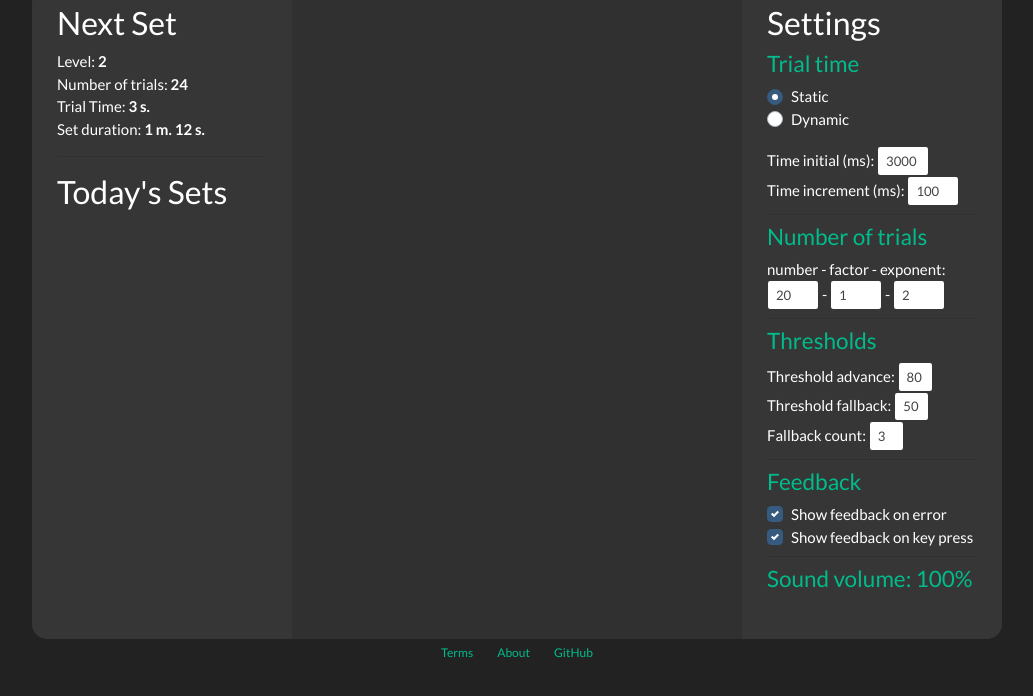
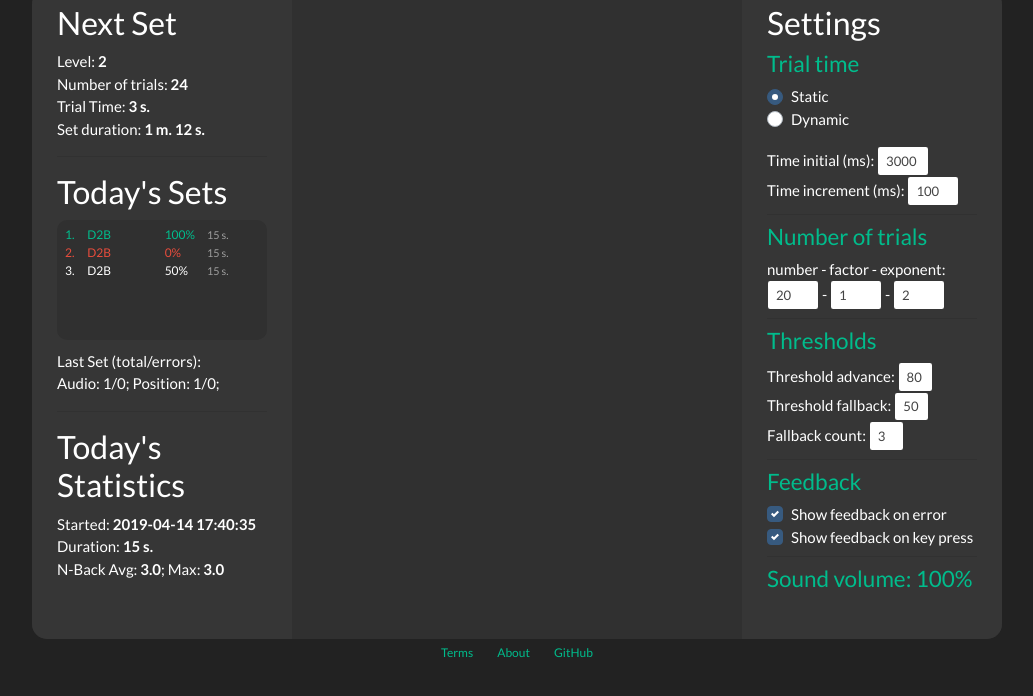
Before and after one commit to R9c8/dual-n-back-redux, a plain HTML site: page layouts/training.html in a window 1280 px wide. Shown: the part 96-792 px from the top of the page, without its empty margins (123-1156 px from the left). Drawn offline with Linux system fonts and the light colour scheme.

Commit message:
Update layout

```diff
--- a/layouts/css/main.css
+++ b/layouts/css/main.css
@@ -17,14 +17,17 @@ body {
 }
 
 .main-content {
+    position: relative;
     width: 970px;
     height: 650px;
     background-color: #303030;
     border-radius: 15px;
-    display: flex;
 }
 
 .left-sidebar {
+    position: absolute;
+    top: 0;
+    left: 0;
     width: 260px;
     height: 650px;
     background-color: #363636;
@@ -32,7 +35,48 @@ body {
     padding: 15px 25px;
 }
 
+.today-sets {
+    background-color: #303030;
+    padding: 6px 4px 4px 8px;
+    border-radius: 10px;
+    height: 120px;
+    overflow-y: scroll;
+    font-size: .8em;
+}
+
+.today-sets-row {
+}
+
+.today-sets-row-success {
+    color: #00bc8c;
+}
+
+.today-sets-row-fail {
+    color: #E74C3C;
+}
+
+.set-num {
+    display: inline-block;
+    width: 20px;
+}
+.set-type {
+    display: inline-block;
+    width: 75px;
+}
+.set-rate {
+    display: inline-block;
+    width: 40px;
+}
+.set-time {
+    display: inline-block;
+    font-size: .9em;
+    color: #9e9e9e;
+}
+
 .right-sidebar {
+    position: absolute;
+    top: 0;
+    left: 710px;
     width: 260px;
     height: 650px;
     background-color: #363636;
@@ -45,8 +89,11 @@ body {
 }
 
 .game-content {
+    position: absolute;
+    top: 0;
+    left: 260px;
     width: 450px;
-    height: 700px;
+    height: 650px;
 }
 
 .bold {
--- a/layouts/training.html
+++ b/layouts/training.html
@@ -21,8 +21,59 @@
             <div>Set duration: <span class="bold">1 m. 12 s.</span></div>
             <hr class="my-3">
             <h3>Today's Sets</h3>
+            <div class="today-sets">
+              <div class="today-sets-row-success">
+                <span class="set-num">1.</span>
+                <span class="set-type">D2B</span>
+                <span class="set-rate">100%</span>
+                <span class="set-time">15 s.</span>
+              </div>
+              <div class="today-sets-row-fail">
+                <span class="set-num">2.</span>
+                <span class="set-type">D2B</span>
+                <span class="set-rate">0%</span>
+                <span class="set-time">15 s.</span>
+              </div>
+              <div class="today-sets-row">
+                <span class="set-num">3.</span>
+                <span class="set-type">D2B</span>
+                <span class="set-rate">50%</span>
+                <span class="set-time">15 s.</span>
+              </div>
+            </div>
+            <div style="margin-top: 10px;">Last Set (total/errors):<br>
+            Audio: 1/0; Position: 1/0;</div>
+            <hr class="my-3">
+            <h3>Today's Statistics</h3>
+            Started: <span class="bold">2019-04-14 17:40:35</span><br>
+            Duration: <span class="bold">15 s.</span><br>
+            N-Back Avg: <span class="bold">3.0</span>; Max: <span class="bold">3.0</span><br>
           </div>
-          <div class="game-content"></div>
+
+
+          <div class="game-content">
+              <table id="game" cellpadding="0" cellspacing="0">
+                <tbody>
+                  <tr id="row-1">
+                  <td id="col-1-1" class="sq sq-v1 sq-h1">&nbsp;</td>
+                  <td id="col-2-1" class="sq sq-v1 sq-h2">&nbsp;</td>
+                  <td id="col-3-1" class="sq sq-v1 sq-h3">&nbsp;</td>
+                  </tr>
+                  <tr id="row-2">
+                  <td id="col-1-2" class="sq sq-v2 sq-h1">&nbsp;</td>
+                  <td id="col-2-2" class="sq sq-v2 sq-h2">&nbsp;</td>
+                  <td id="col-3-2" class="sq sq-v2 sq-h3">&nbsp;</td>
+                  </tr>
+                  <tr id="row-3">
+                  <td id="col-1-3" class="sq sq-v3 sq-h1">&nbsp;</td>
+                  <td id="col-2-3" class="sq sq-v3 sq-h2">&nbsp;</td>
+                  <td id="col-3-3" class="sq sq-v3 sq-h3">&nbsp;</td>
+                  </tr>
+                </tbody>
+              </table>
+          </div>
+
+
           <div class="right-sidebar">
             <h3>Settings</h3>
             <h4 style="color: #00bc8c;">Trial time</h4>
```
